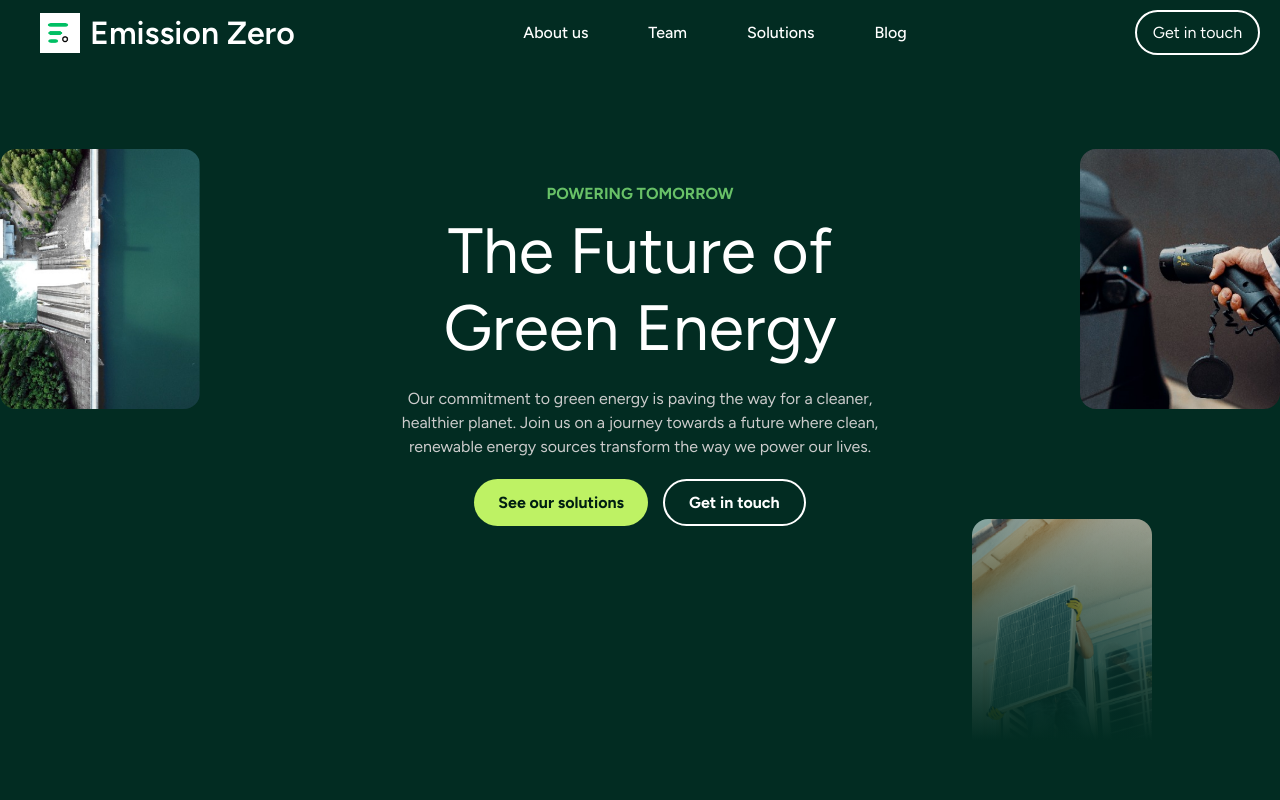
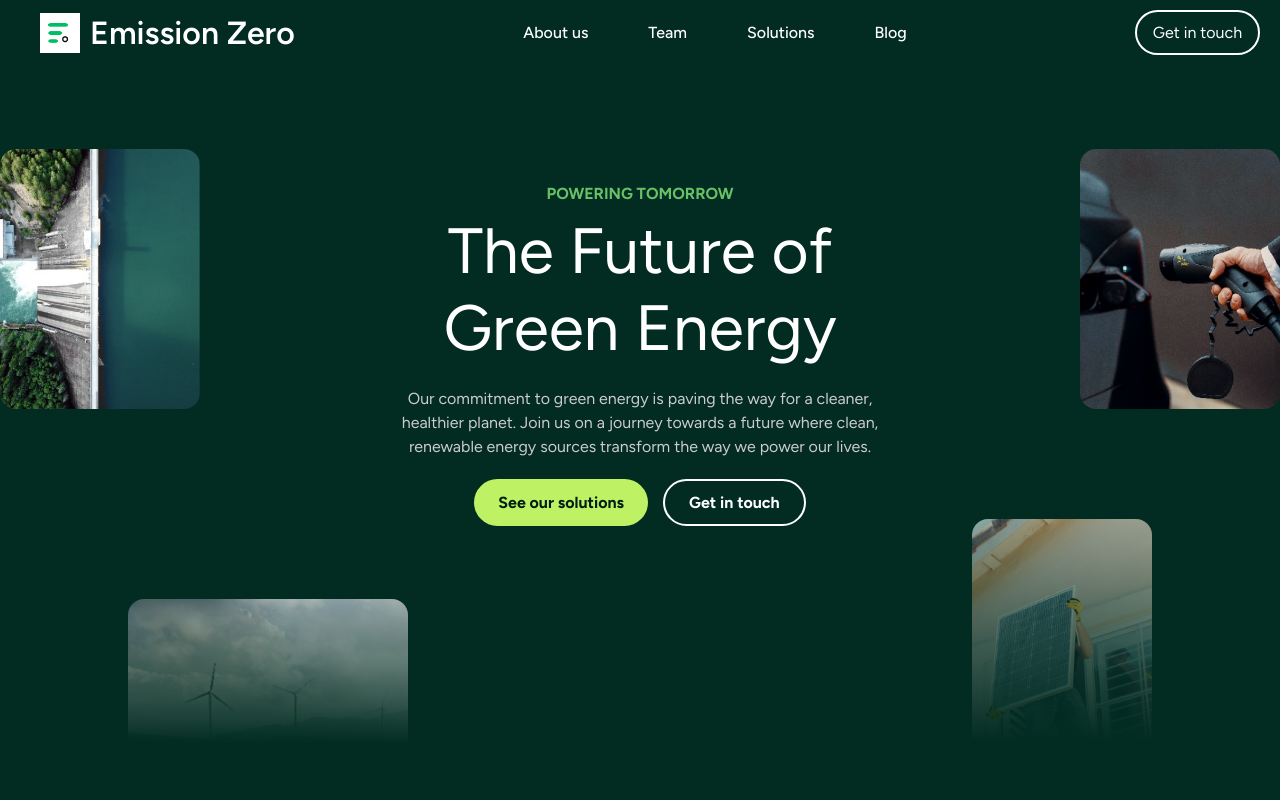
Before and after one commit to sahil8979/emissionzero1, a React (Vite) app: page / in a window 1280 px wide. Shown: the top 800 px of the page. Built offline with nearby package versions, Linux system fonts and the light colour scheme.

Commit message:
dist fie

```diff
--- a/src/Components/Hero/Hero.css
+++ b/src/Components/Hero/Hero.css
@@ -119,7 +119,17 @@
     border-radius: 16px;
 }
 
-
+.leftbottom-image {
+    position: absolute;
+    left: 10%;
+    bottom: 15%;
+    width: 280px;
+    height: 180px;
+    background-image: linear-gradient(to top, rgba(2,44,34,1) 20%, rgba(2,44,34,0.3) 100%), url("../../../public/assets/bottomleft.png");
+    background-size: cover;
+    background-position: center;
+    border-radius: 16px;
+}
 
 /* Responsive Styles */
 @media (max-width: 1024px) {
```
